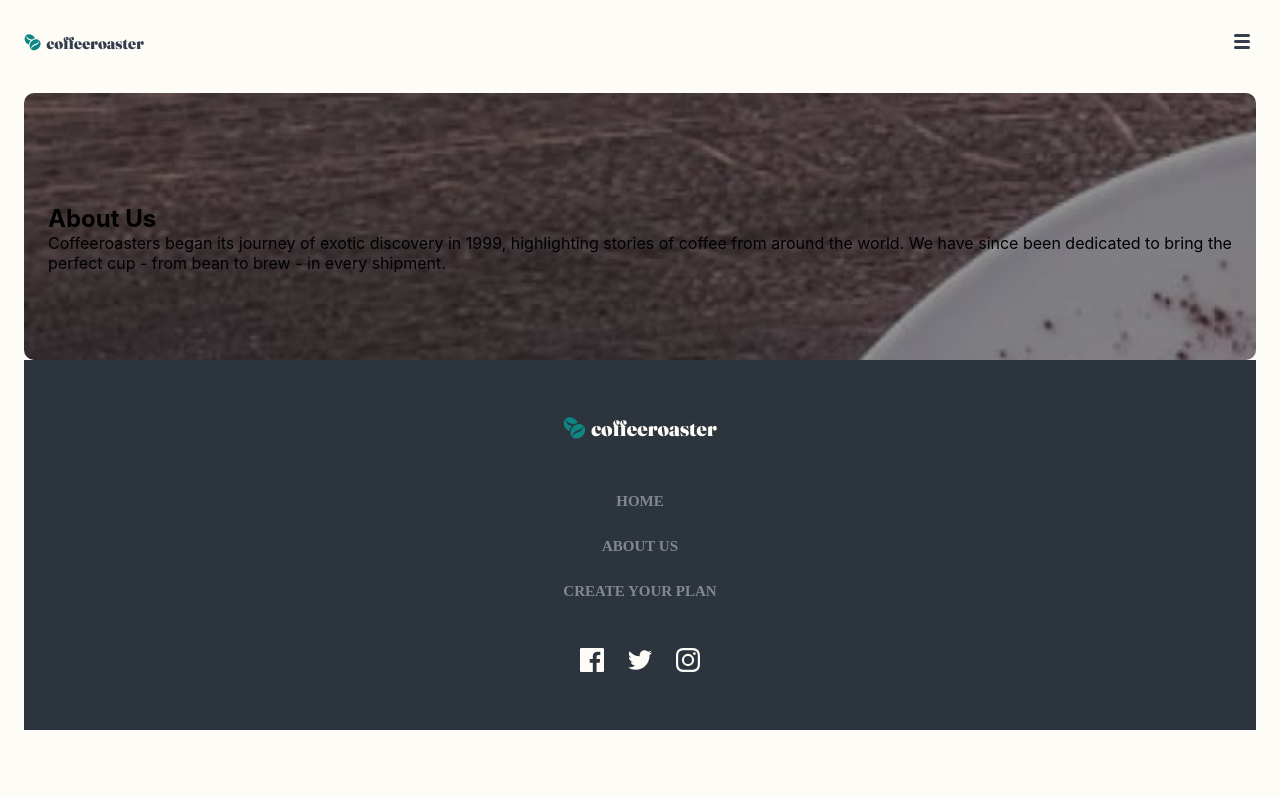
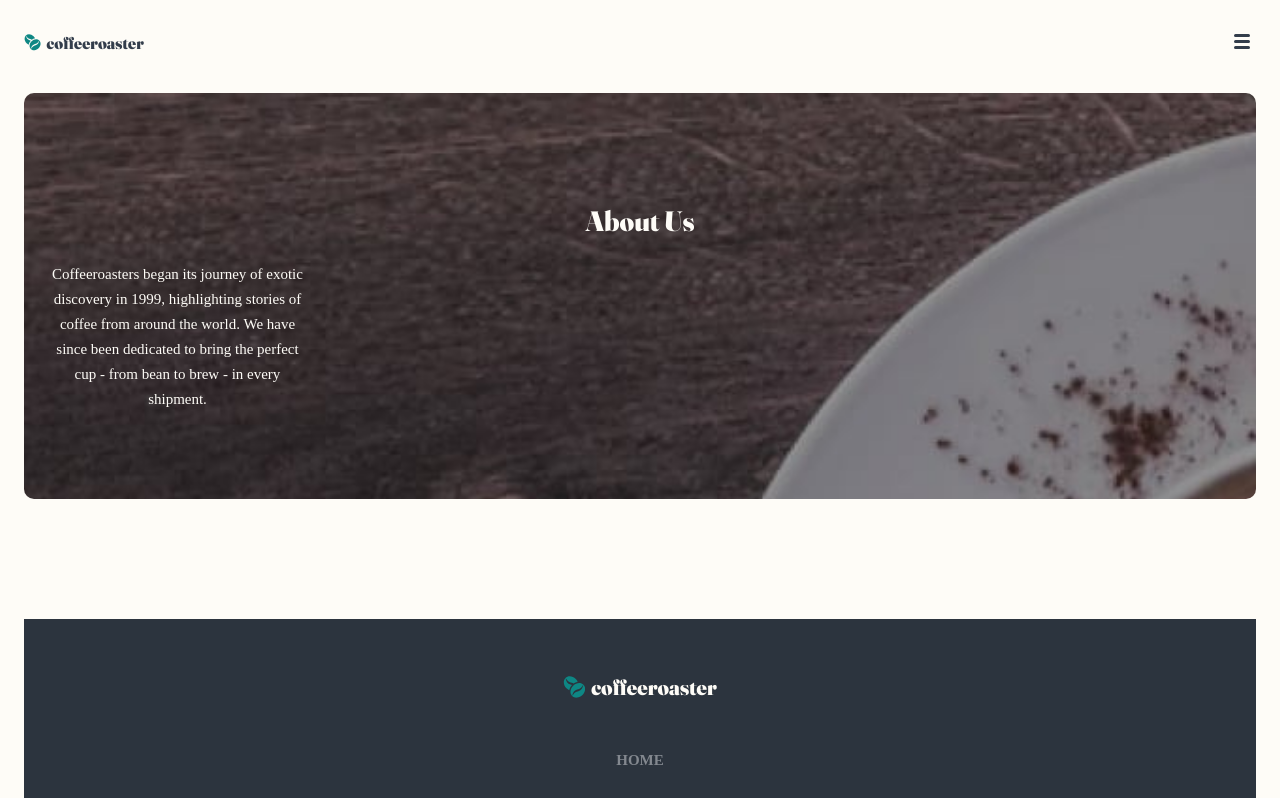
Before and after one commit to Oleksandr-Berd/coffeeroastersfixed, a React (Create React App) app: page /about in a window 1280 px wide. Shown: the top 798 px of the page. Built offline with nearby package versions, Linux system fonts and the light colour scheme.

Commit message:
about us is done

```diff
--- a/src/components/AboutUs/AboutUs.tsx
+++ b/src/components/AboutUs/AboutUs.tsx
@@ -5,13 +5,13 @@ import bg from '../../assets/img/about/mobile/image-hero-whitecup.jpg'
 const AboutUs: React.FC = () => {
   return (
     <SC.CommonCon bg={bg}>
-      <h2>About Us</h2>
-      <p>
+      <SC.Title>About Us</SC.Title>
+      <SC.Body>
         Coffeeroasters began its journey of exotic discovery in 1999,
         highlighting stories of coffee from around the world. We have since been
         dedicated to bring the perfect cup - from bean to brew - in every
         shipment.
-      </p>
+      </SC.Body>
     </SC.CommonCon>
   );
 };
--- a/src/components/AboutUs/AboutUsStyled.ts
+++ b/src/components/AboutUs/AboutUsStyled.ts
@@ -10,8 +10,29 @@ padding-bottom: 87px;
 padding-left: 24px;
 padding-right: 24px;
 
+margin-bottom: 120px;
+
+text-align: center;
+
 background: url(${props => props.bg});
 background-size: cover;
 
 border-radius: 10px;
 `
+
+export const Title = styled.h2`
+margin-bottom: 24px;
+
+font-family: "Frau";
+font-size: 28px;
+color: #fefcf7;
+`
+
+export const Body = styled.p`
+width: 259px;
+
+font-family: "Bar";
+font-size: 15px;
+line-height: 1.67;
+color: #fefcf7;
+`
```
